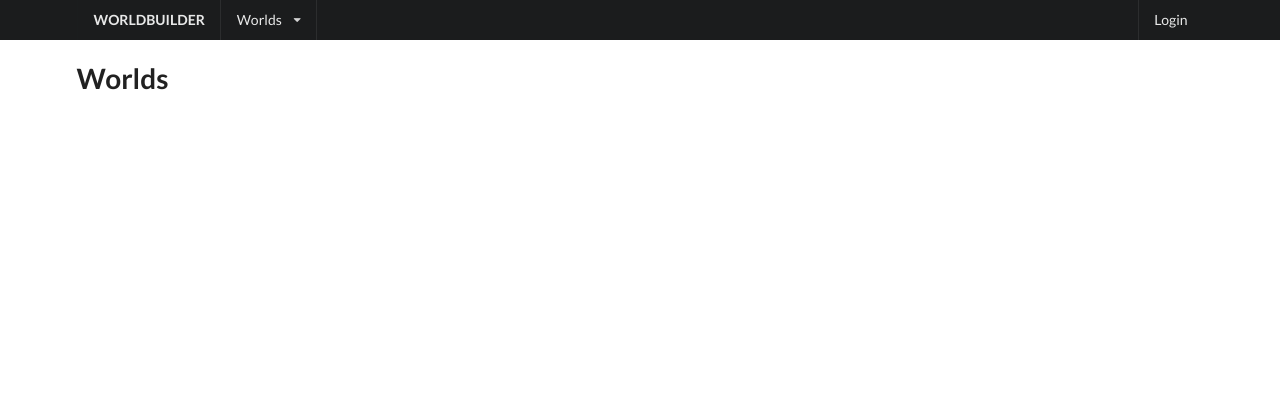
After one commit to dylanlott/djworldbuilder, a Django app: page /worlds in a window 1280 px wide. The commit adds this page. Shown: the top 420 px of the page. Run offline with Django 3.2, Linux system fonts and the light colour scheme; parts of the project's set-up code (start-up, migrations or seed data) failed here and were passed over.

Commit message:
added worlds view

```diff
--- a/account/urls.py
+++ b/account/urls.py
@@ -1,5 +1,5 @@
 from django.conf.urls import patterns, include, url
 
 urlpatterns = patterns('account.views',
-	url(r'^home$', 'home', name='account_home')
+	url(r'', 'account', name='account_home')
 )
--- a/account/views.py
+++ b/account/views.py
@@ -3,5 +3,5 @@ from django.contrib.auth.decorators import login_required
 # Create your views here.
 
 @login_required
-def home(request):
+def account(request):
 	return render(request, "account/templates/account/home.html")
--- a/djworldbuilder/urls.py
+++ b/djworldbuilder/urls.py
@@ -20,8 +20,9 @@ admin.autodiscover()
 
 urlpatterns = [
     url(r'^admin/', include(admin.site.urls)),
-    url(r'^account/', include('account.urls')),
+    url(r'^account', include('account.urls')),
     url(r'^$', 'main.views.home', name="worldbuilder_home"),
+    url(r'^worlds$', 'main.views.worlds', name="view_worlds"),
 ]
 
 urlpatterns += patterns(
--- a/main/templates/main/base.html
+++ b/main/templates/main/base.html
@@ -23,24 +23,15 @@
       <div class="ui simple dropdown item">
         Worlds <i class="dropdown icon"></i>
         <div class="menu">
-          <a class="item" href="#">Link Item</a>
-          <a class="item" href="#">Link Item</a>
+          <a class="item" href="#">Add New</a>
           <div class="divider"></div>
-          <div class="header">Header Item</div>
-          <div class="item">
-            <i class="dropdown icon"></i>
-            Sub Menu
-            <div class="menu">
-              <a class="item" href="#">Link Item</a>
-              <a class="item" href="#">Link Item</a>
-            </div>
-          </div>
-          <a class="item" href="#">Link Item</a>
+          <a class="item" href="{% url 'view_worlds' %}">View All</a>
         </div>
       </div>
 
       {% if user.is_authenticated %}
-      <a href="/logout" class="item float right">Logout</a>
+        <a href="/logout" class="item">Logout</a>
+        <a href="/account" class="item">{{request.user}}</a>
       {% else %}
       <a href="/login" class="item float right">Login</a>
       {% endif %}
--- /dev/null
+++ b/main/templates/main/worlds.html
@@ -0,0 +1,6 @@
+{% extends "main/templates/main/base.html" %}
+{% load staticfiles %}
+
+{% block content %}
+<h1>Worlds</h1>
+{% endblock %}
--- a/main/views.py
+++ b/main/views.py
@@ -3,3 +3,6 @@ from django.http import HttpResponse
 
 def home(request):
 	return render(request, "main/dashboard.html")
+
+def worlds(request):
+    return render(request, "main/worlds.html")
```
Also changed, not shown: db.sqlite3.
